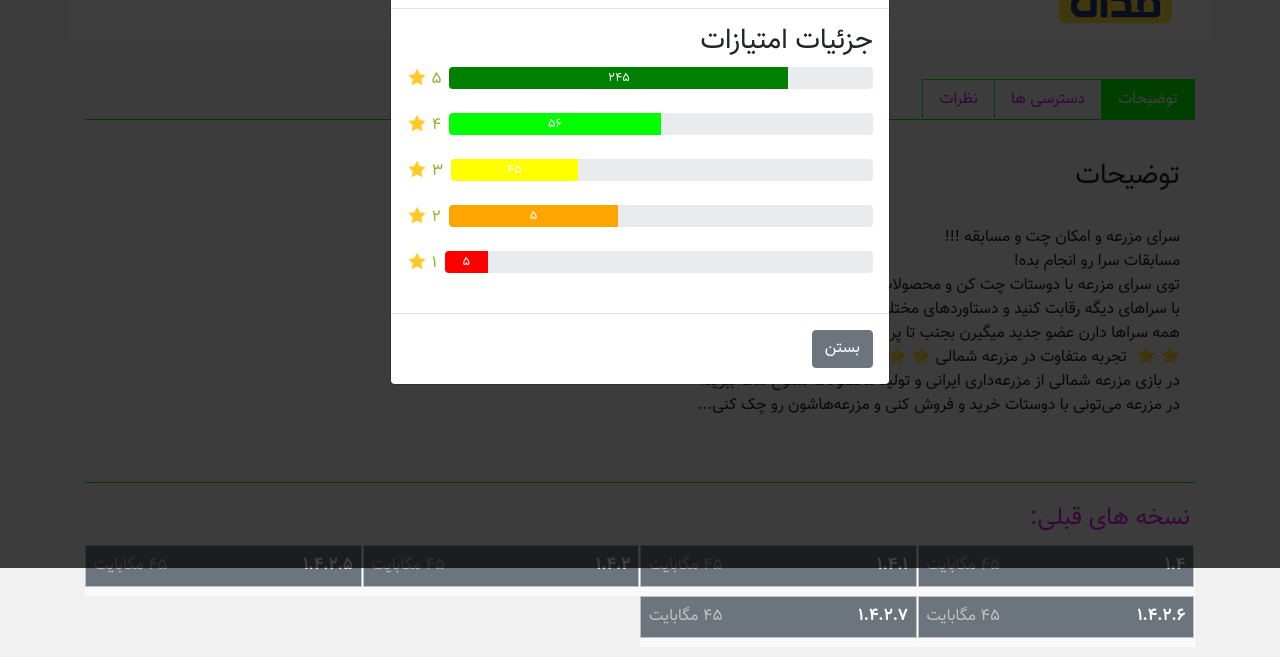
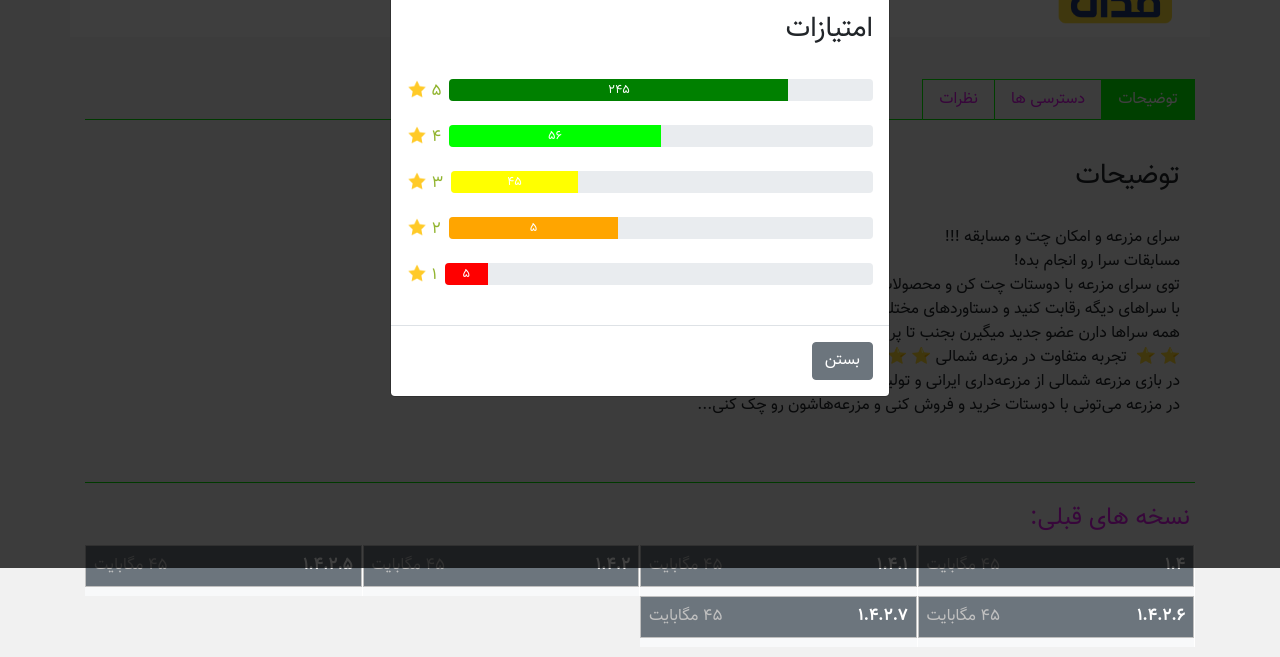
Before and after one commit to Alizadeh275/Samapp, a plain HTML site: page AppPage.htm in a window 1280 px wide. Both pictures are taken after a click on the element 955 px from the left and 182 px from the top of the page. Shown: the part 232-889 px from the top of the page. Drawn offline with nearby package versions, Linux system fonts and the light colour scheme.

Commit message:
Update AppPage.htm

```diff
--- a/AppPage.htm
+++ b/AppPage.htm
@@ -222,7 +222,8 @@ $(document).ready(function(){
 
         <!-- Modal body -->
         <div class="modal-body">
- <h3 class="text-right">جزئیات امتیازات</h3>
+  <h3 class="text-right">امتیازات</h3>
+  <br>
   <!-- Blue -->
     <div class="float-left mr-2">
     <img src="stars/full-star.png" class="mb-1 ml-0" width="20px;" alt="">
```
